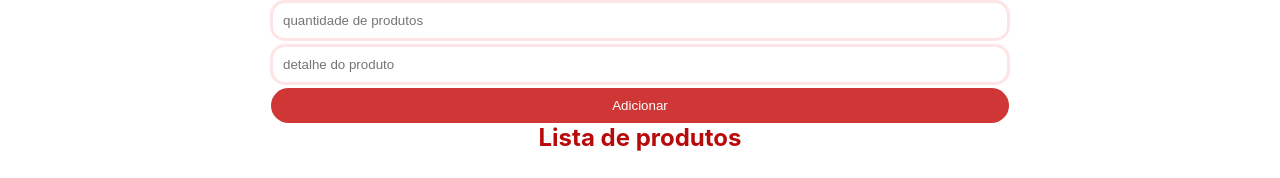
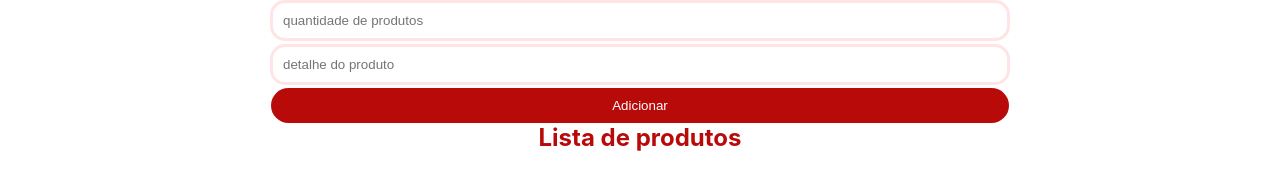
Before and after one commit to marcoslfreire/cadastro-venda, a React (Create React App) app: page /products in a window 1280 px wide. Shown: the part 567-745 px from the top of the page. Built offline with nearby package versions, Linux system fonts and the light colour scheme.

Commit message:
estilizando botao adcionar

```diff
--- a/src/styles/page.css
+++ b/src/styles/page.css
@@ -40,7 +40,7 @@ input[type="number"] {
 /* Estilos para os botões */
 button {
     padding: 10px 20px ; /* Reduzi o preenchimento horizontal para um botão mais compacto */
-    background-color: #cf3737;
+    background-color: #b90a0a;
     color: white;
     border: none;
     border-radius: 50px;
@@ -50,7 +50,7 @@ button {
 }
 
 button:hover {
-    background-color: #b90a0a;
+    background-color: #e65656ef;
 }
 
 /* Adicionando um fundo suave atrás da tabela */
```
